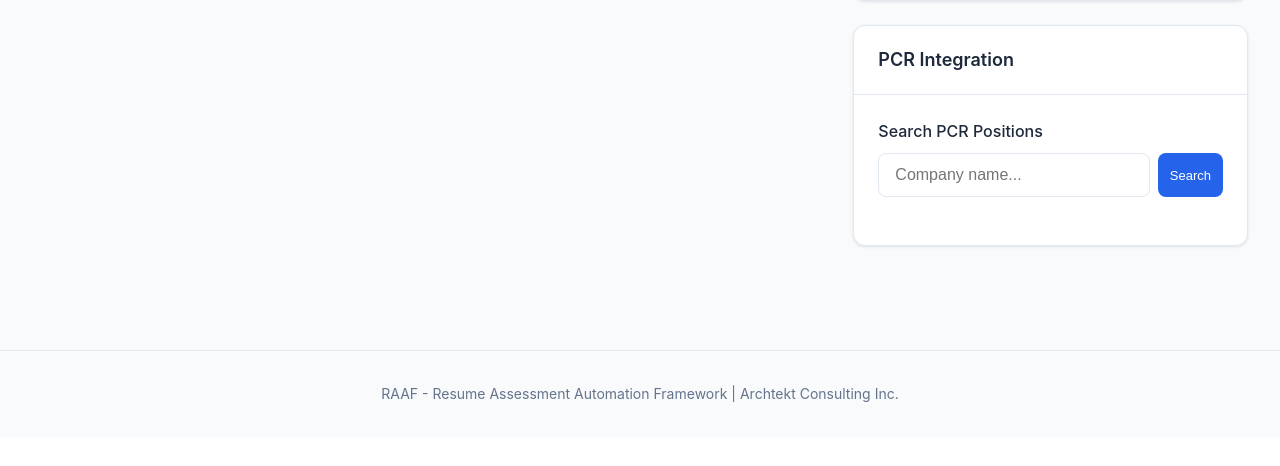
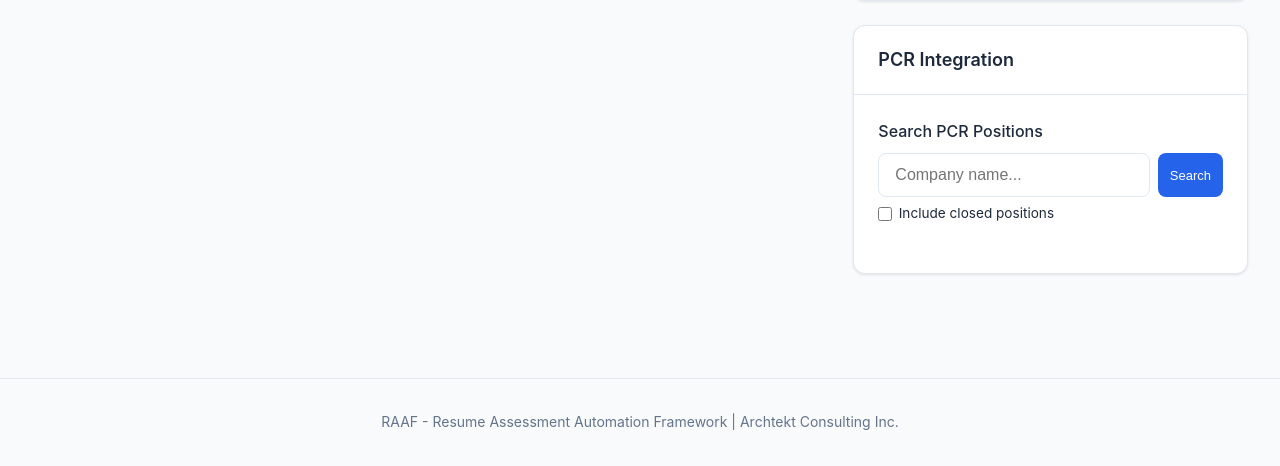
Before and after one commit to alonsop2017/RAAF, a Python web app: template web/templates/requisitions/view.html in a window 1280 px wide. Shown: the part 1364-1830 px from the top of the page. Before the commit the page ends 1766 px from the top, so only its background shows below. Run offline with Jinja, Linux system fonts and the light colour scheme; the template is opened without the code that fills it, so the values that code supplies are empty.

Commit message:
Filter closed PCR positions by default with UI toggle
- Add include_closed query param to /api/positions (default false);
  positions with status "Closed" are excluded unless the flag is set
- Add "Include closed positions" checkbox in the search UI (unchecked
  by default) that re-runs the search with include_closed=true

Co-Authored-By: Claude Sonnet 4.6 <noreply@anthropic.com>

```diff
--- a/web/templates/requisitions/view.html
+++ b/web/templates/requisitions/view.html
@@ -337,6 +337,10 @@
                             <input type="text" id="pcrSearch" class="form-input" style="flex:1;" placeholder="Company name..." value="{{ pcr_company_name }}">
                             <button type="button" id="pcrSearchBtn" class="btn btn-sm btn-primary">Search</button>
                         </div>
+                        <label style="display:flex; align-items:center; gap:0.4rem; margin-top:0.4rem; font-size:0.85rem; cursor:pointer; color:var(--text-muted);">
+                            <input type="checkbox" id="pcrIncludeClosed" style="width:14px; height:14px;">
+                            Include closed positions
+                        </label>
                     </div>
                     <div id="pcrResults" style="display:none;" class="mt-2">
                         <div class="form-group">
@@ -495,7 +499,8 @@
             pcrSearchBtn.disabled = true;
             pcrSearchBtn.textContent = 'Searching...';
 
-            fetch('/pcr/api/positions?search=' + encodeURIComponent(query))
+            var includeClosed = document.getElementById('pcrIncludeClosed').checked;
+            fetch('/pcr/api/positions?search=' + encodeURIComponent(query) + '&include_closed=' + includeClosed)
                 .then(function(r) { return r.json(); })
                 .then(function(data) {
                     pcrLoading.style.display = 'none';
```
Also changed, not shown: web/routers/pcr.py (+6 -2 lines).
